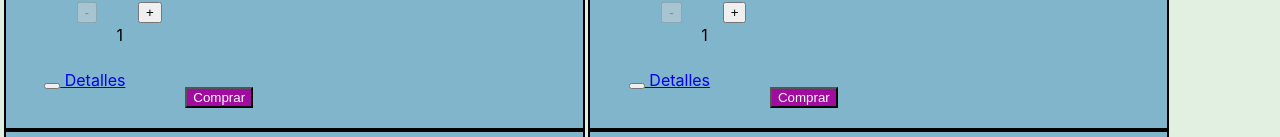
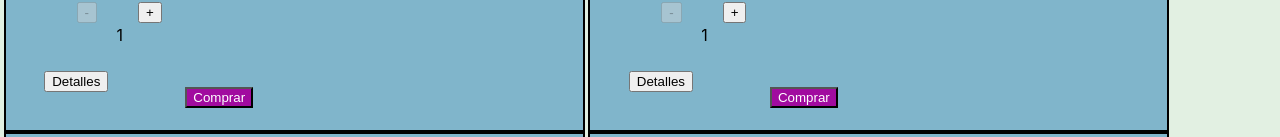
Before and after one commit to stdorado/PrimeraEntrega-React, a React (Create React App) app: page / in a window 1280 px wide. Shown: the part 663-800 px from the top of the page. Built offline with nearby package versions, Linux system fonts and the light colour scheme.

Commit message:
Cambiando botones

```diff
--- a/src/components/Item/Items.jsx
+++ b/src/components/Item/Items.jsx
@@ -2,7 +2,7 @@ import React from 'react'
 import "./items.css"
 import { ItemCount } from '../ItemCount/ItemCount'
 import { Link } from 'react-router-dom'
-import { button } from 'react-bootstrap';
+
 
 const Items = ({id,nombre,precio,descripcion,imagen,stock})=> {
   return (
@@ -23,7 +23,7 @@ const Items = ({id,nombre,precio,descripcion,imagen,stock})=> {
     </section>
     <footer className='PieProductos'>
     <ItemCount initial={1} stock={stock} onAdd={(valor)=> console.log("compraste ")+ valor } />
-    <Link to={`/Detalle/${id}`} className='Opciones'> <button variant='warning' ></button> Detalles </Link>
+    <Link to={`/Detalle/${id}`} className='Opciones'> <button>Detalles</button>  </Link>
     </footer>
     </article>
   )
```
